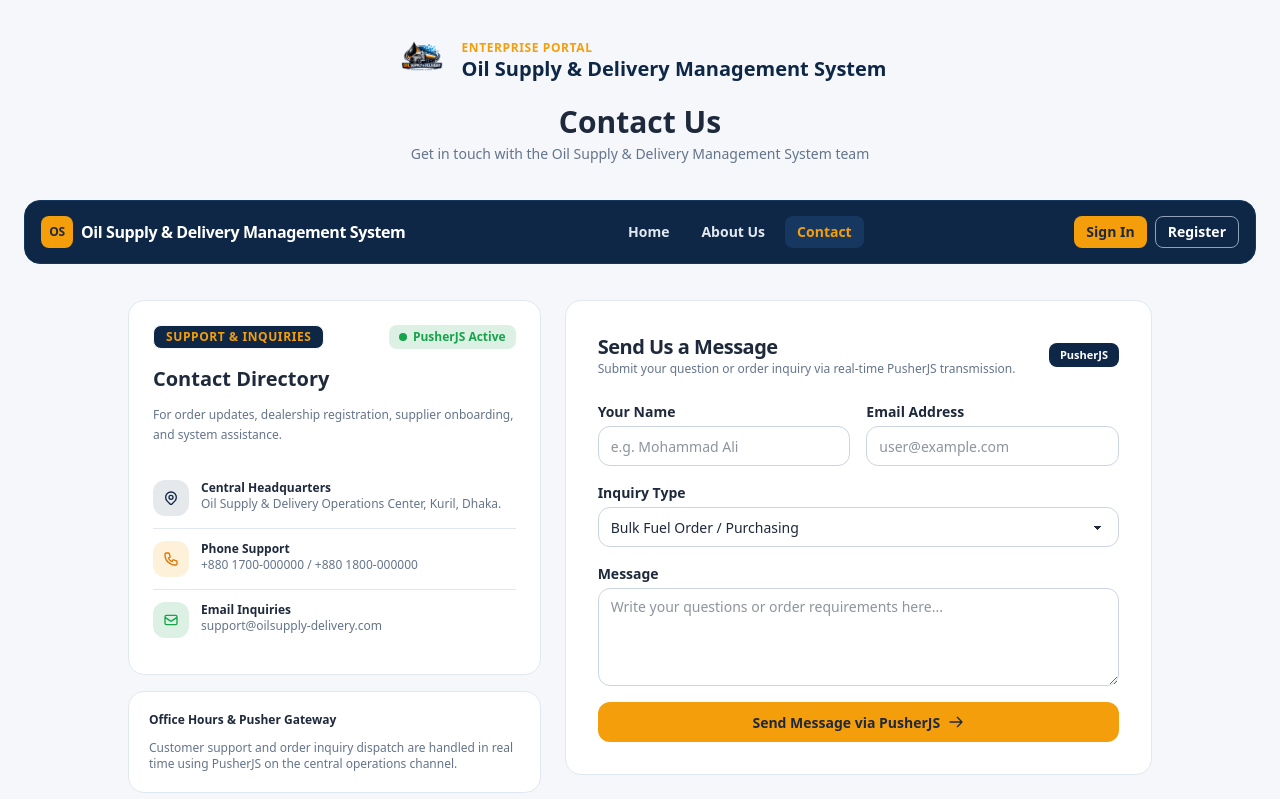
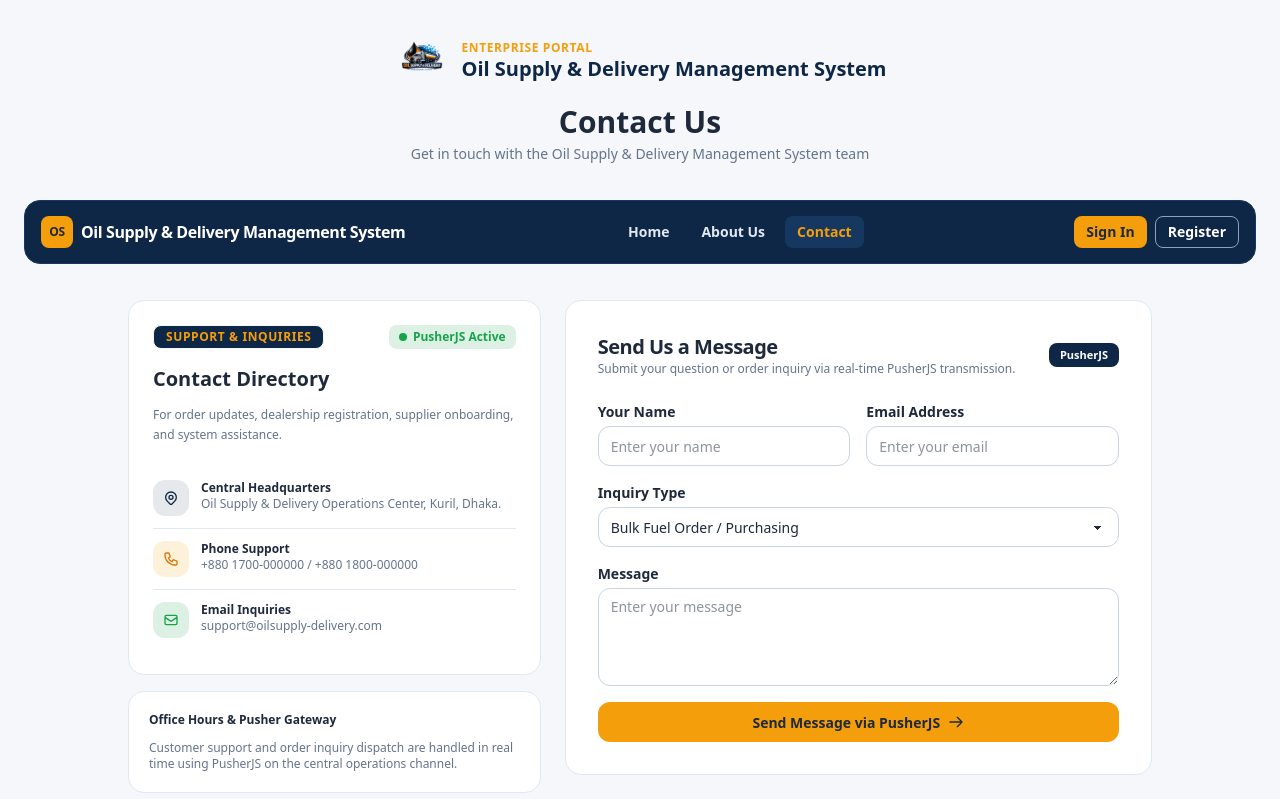
Before and after one commit to MirEashanZaman/Oil-Supply-Delivery-Management-System-Frontend, a Next.js app: page /contact in a window 1280 px wide. Shown: the top 799 px of the page. Built offline with nearby package versions, Linux system fonts and the light colour scheme; no server answers.

Commit message:
Update contact page placeholders

```diff
--- a/app/contact/page.tsx
+++ b/app/contact/page.tsx
@@ -196,7 +196,7 @@ export default function ContactInfo() {
                                                 type="text"
                                                 required
                                                 value={name}
-                                                placeholder="e.g. Mohammad Ali"
+                                                placeholder="Enter your name"
                                                 onChange={(e) => setName(e.target.value)}
                                                 className="input input-bordered w-full bg-[#FFFFFF] text-[#1E293B] border-[#CBD5E1] focus:border-[#0F2747] focus:outline-none rounded-xl"
                                             />
@@ -210,7 +210,7 @@ export default function ContactInfo() {
                                                 type="email"
                                                 required
                                                 value={email}
-                                                placeholder="user@example.com"
+                                                placeholder="Enter your email"
                                                 onChange={(e) => setEmail(e.target.value)}
                                                 className="input input-bordered w-full bg-[#FFFFFF] text-[#1E293B] border-[#CBD5E1] focus:border-[#0F2747] focus:outline-none rounded-xl"
                                             />
@@ -242,7 +242,7 @@ export default function ContactInfo() {
                                             required
                                             rows={4}
                                             value={message}
-                                            placeholder="Write your questions or order requirements here..."
+                                            placeholder="Enter your message"
                                             onChange={(e) => setMessage(e.target.value)}
                                             className="textarea textarea-bordered w-full bg-[#FFFFFF] text-[#1E293B] border-[#CBD5E1] focus:border-[#0F2747] focus:outline-none text-sm rounded-xl"
                                         />
```
